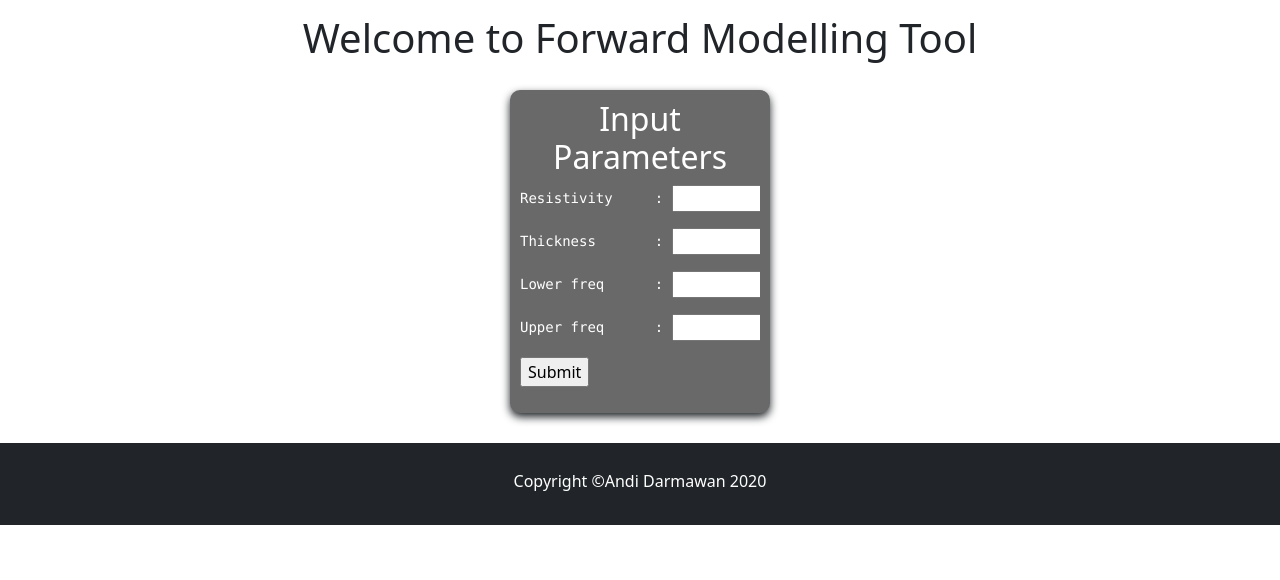
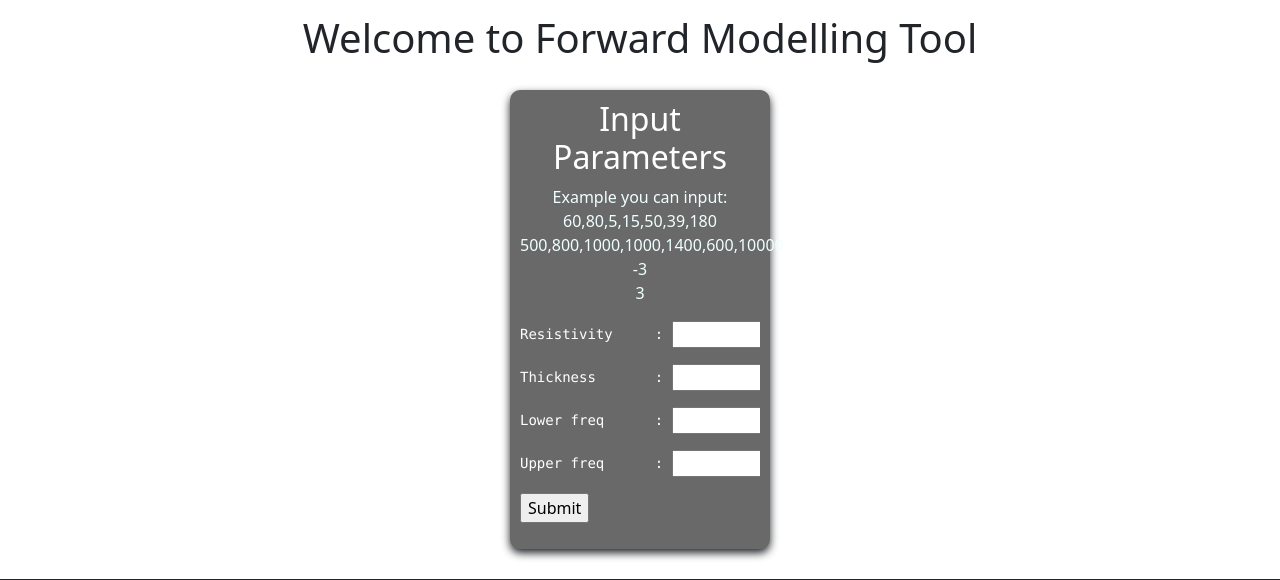
Before and after one commit to andidar83/mtwebapp, a Django app: page /inverse/ in a window 1280 px wide. Shown: the part 56-636 px from the top of the page. Run offline with Django 3.2, Linux system fonts and the light colour scheme; some libraries are stand-ins or nearby versions.

Commit message:
Update index.html

```diff
--- a/inverse/templates/inverse/index.html
+++ b/inverse/templates/inverse/index.html
@@ -34,6 +34,7 @@
         margin: 10px 500px 20px 500px;
         background-color: dimgray">
             <h2 class="text-white" style="text-align: center; color: azure;">Input Parameters</h2>
+            <p style="text-align: center; color: azure;"> Example you can input: </br> 60,80,5,15,50,39,180 </br>500,800,1000,1000,1400,600,10000 </br>-3</br>3 </p>
             <form action="add" class="text-white" style="align-self:center">
                 <pre>Resistivity &#9;: <input type="text" name="var1"><br></pre>
                 <pre>Thickness &#9;: <input type="text" name="var2"><br></pre>
```
